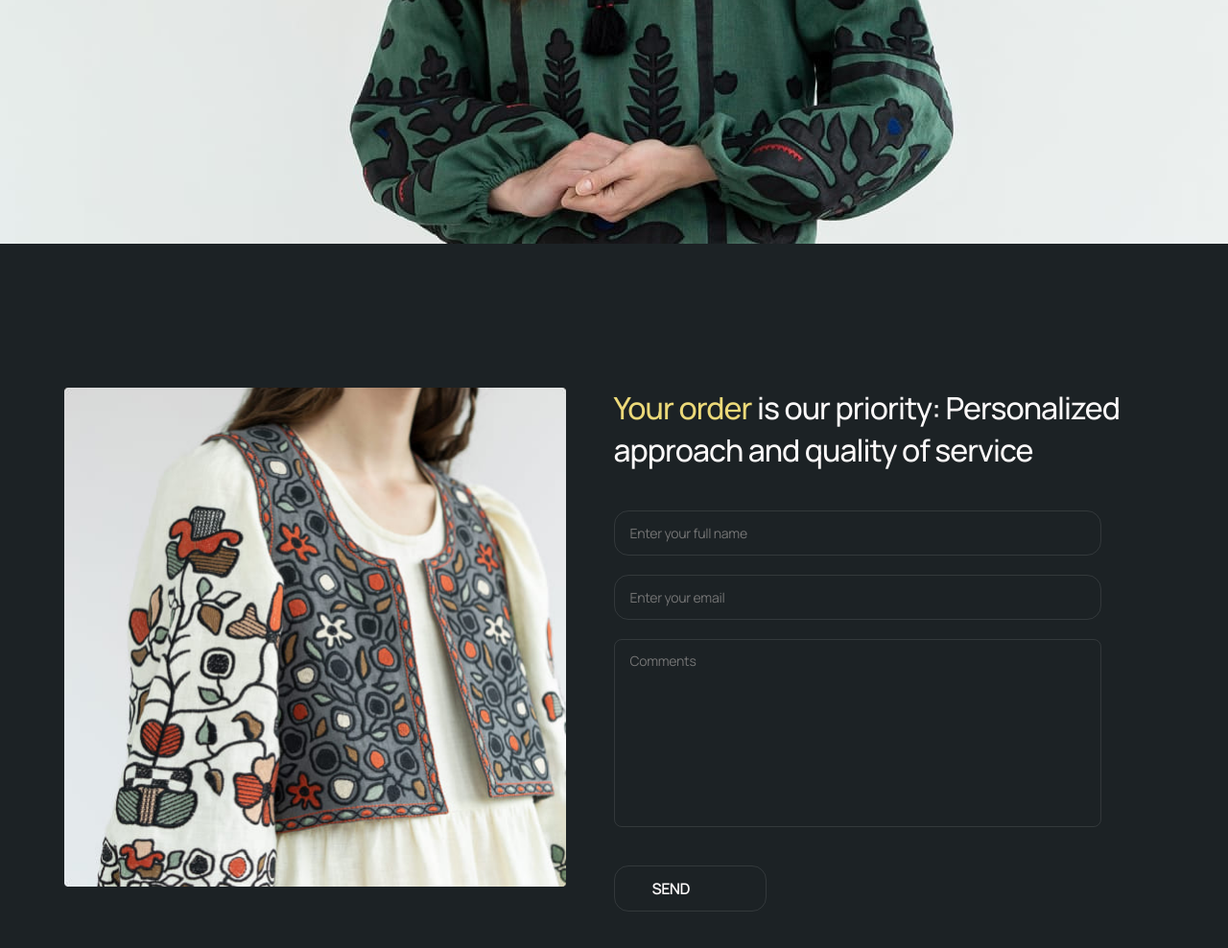
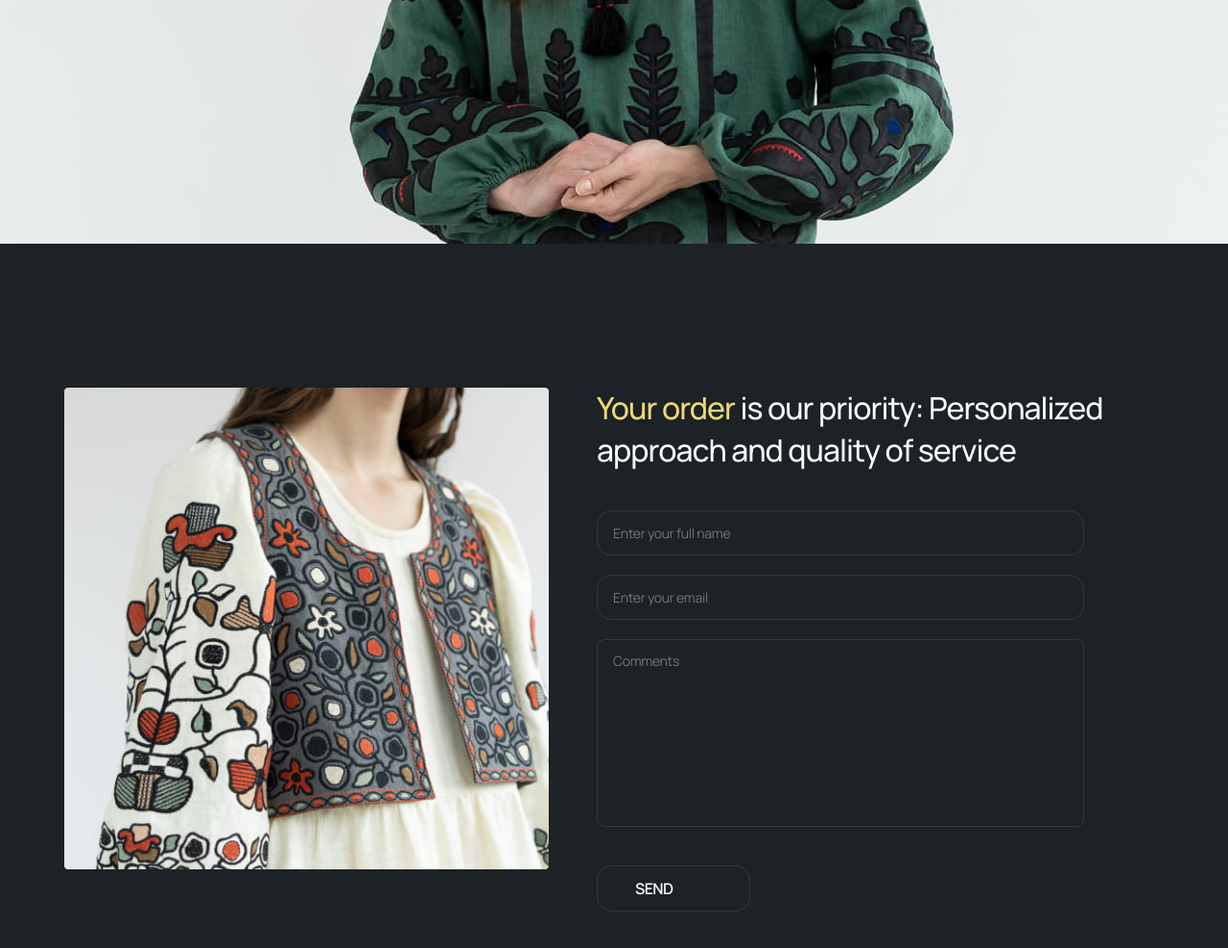
Before and after one commit to Svynoslav/orderrr, a plain HTML site: page index.html in a window 1280 px wide. Shown: the part 522-1510 px from the top of the page at 96% size. Drawn offline with nearby package versions, Linux system fonts and the light colour scheme.

Commit message:
Update style.css

```diff
--- a/styles/style.css
+++ b/styles/style.css
@@ -236,11 +236,11 @@ img {
         gap: 50px;
     }
 
-    .order-wrap {
+    /* .order-wrap {
         width: calc((100% - 50px) / 2);
+    } */
+
+    .form-wrap {
+        width: 565px;
     }
-
-    .order-img-wrap {}
-
-    .form-wrap {}
 }
```
